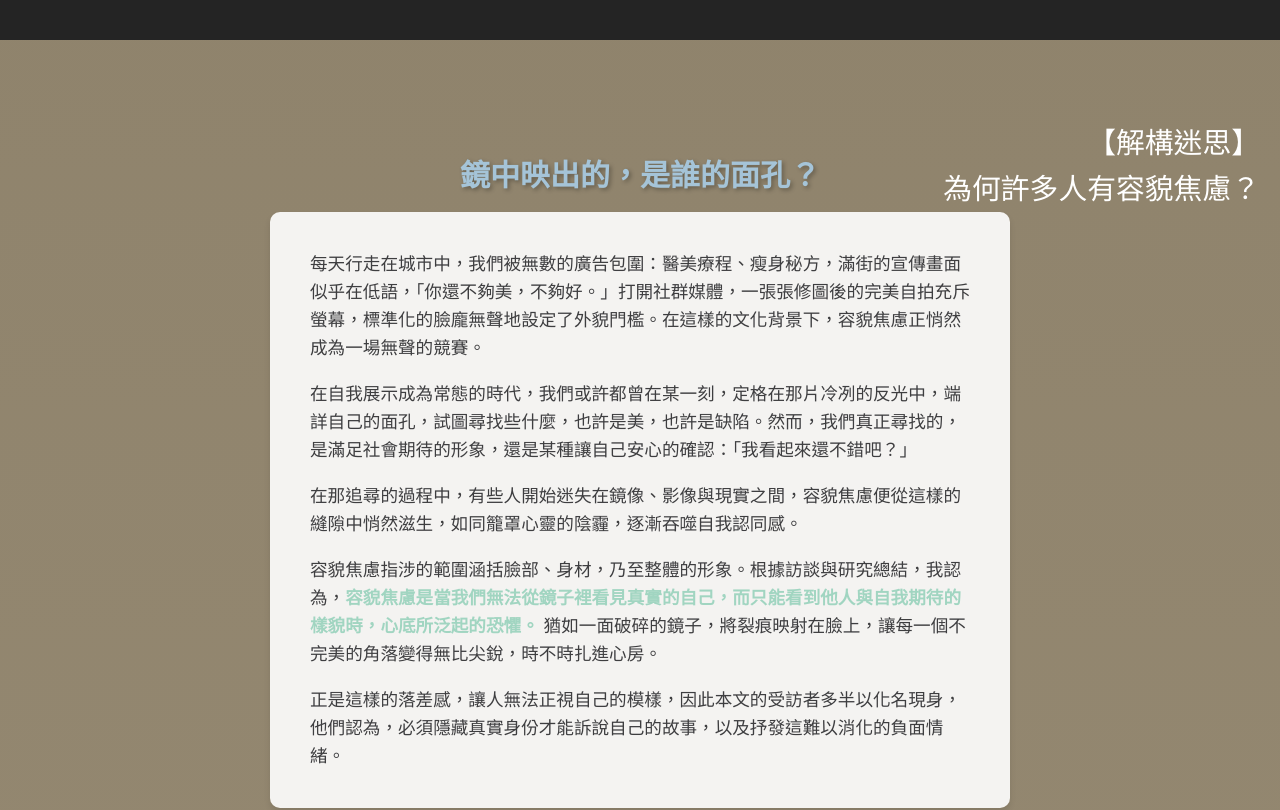
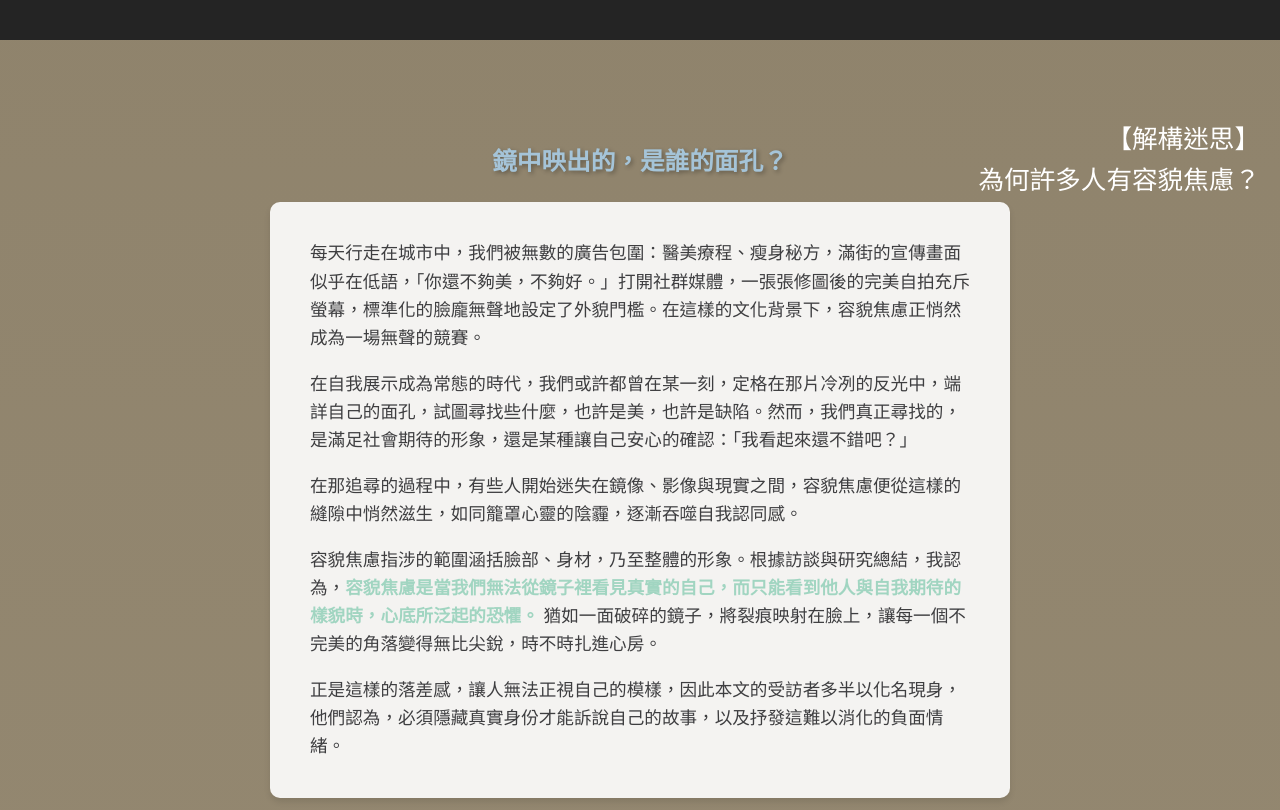
Before and after one commit to Haminqqq/appearance-anxiety-report, a plain HTML site: page Github_容貌焦慮網頁/容貌焦慮.html in a window 1280 px wide. Shown: the part 760-1570 px from the top of the page. Drawn offline with nearby package versions, Linux system fonts and the light colour scheme; no server answers; a script that the page names is missing.

Commit message:
更新字體大小

```diff
--- a/Github_容貌焦慮網頁/容貌焦慮.html
+++ b/Github_容貌焦慮網頁/容貌焦慮.html
@@ -167,6 +167,7 @@
             margin: 0;
             padding: 0;
             text-align: center; /* 置中 */
+            font-size: clamp(2em, 5vw, 3em); /* 設置響應式字體大小 */
         }
         .no-shadow {
             font-size: 2em; /* 設置比內文更大的字體大小 */
@@ -353,7 +354,7 @@
             transform: translateX(-50%);
             background-color: transparent; /* 確保 h2 背景透明 */
             z-index: 2; /* 確保位於白底之上 */
-            font-size: 30px;
+            font-size: 1.4em;
             text-shadow: 2px 2px 4px rgba(0, 0, 0, 0.3); /* 添加陰影效果 */
         }
         h2 {
@@ -377,13 +378,14 @@
         .chapter-title {
             font-family: 'NewTegomin', serif; /* 使用新字體 */
             top: 50px;
-            font-size: 1.8em;
+            font-size: clamp(0.8em, 4vw, 1.6em); /* 自適應字體大小 */
             z-index: 10;
             color: white;
             transition: position 0.5s ease-in-out; /* 平滑过渡效果 */
             text-align: right; /* 向右靠齊 */
             margin-right: -10px; /* 增加右邊距離 */
         }
+
 
 
 
```
Also changed, not shown: 1 other file.
